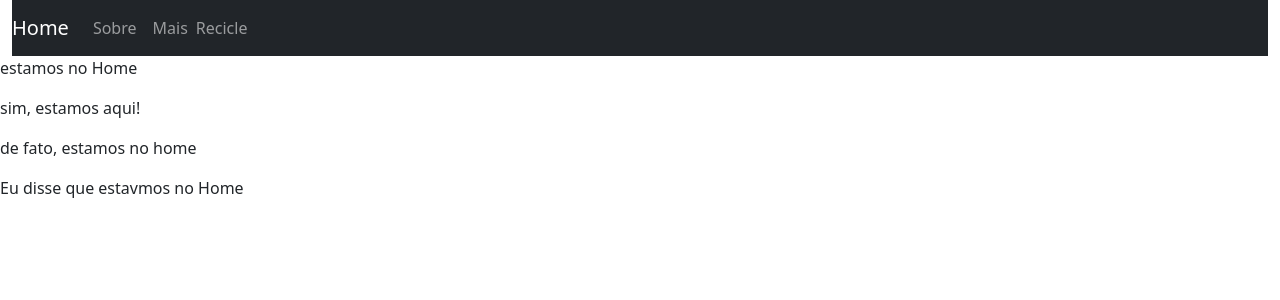
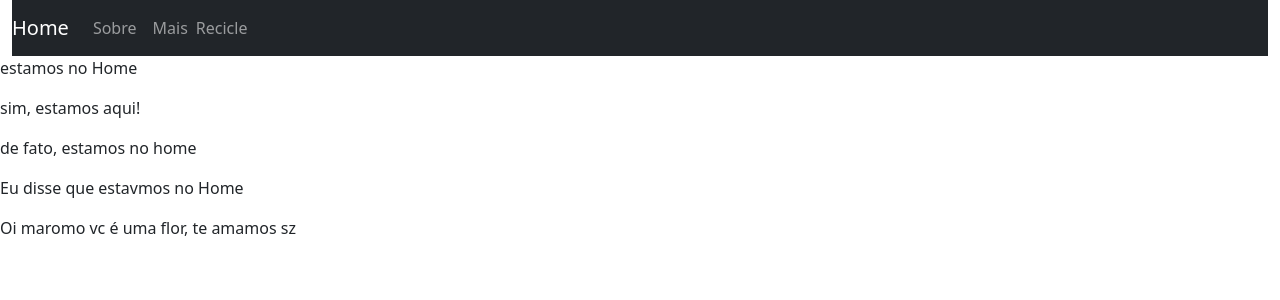
Before and after one commit to FabioPassos10/Recicle, a React (Create React App) app: page / in a window 1280 px wide. Shown: the top 300 px of the page. Built offline with nearby package versions, Linux system fonts and the light colour scheme.

Commit message:
Update Home.js
Elogiei o Maromo

```diff
--- a/src/Home.js
+++ b/src/Home.js
@@ -9,6 +9,7 @@ return(
     <p>sim, estamos aqui!</p>
     <p>de fato, estamos no home</p>
     <p>Eu disse que estavmos no Home</p>
+    <p>Oi maromo vc é uma flor, te amamos sz </p>
 </>
 
 )
```
